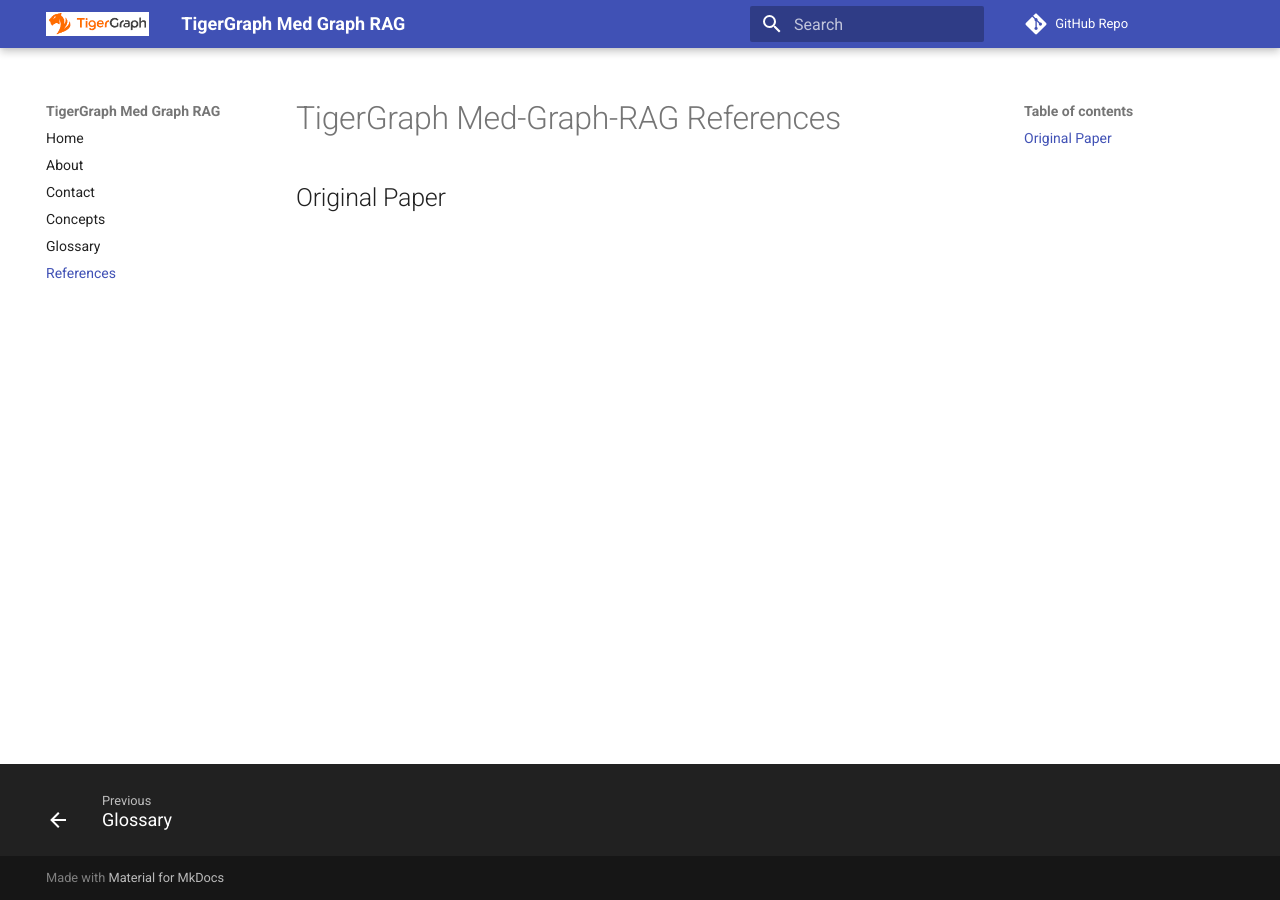
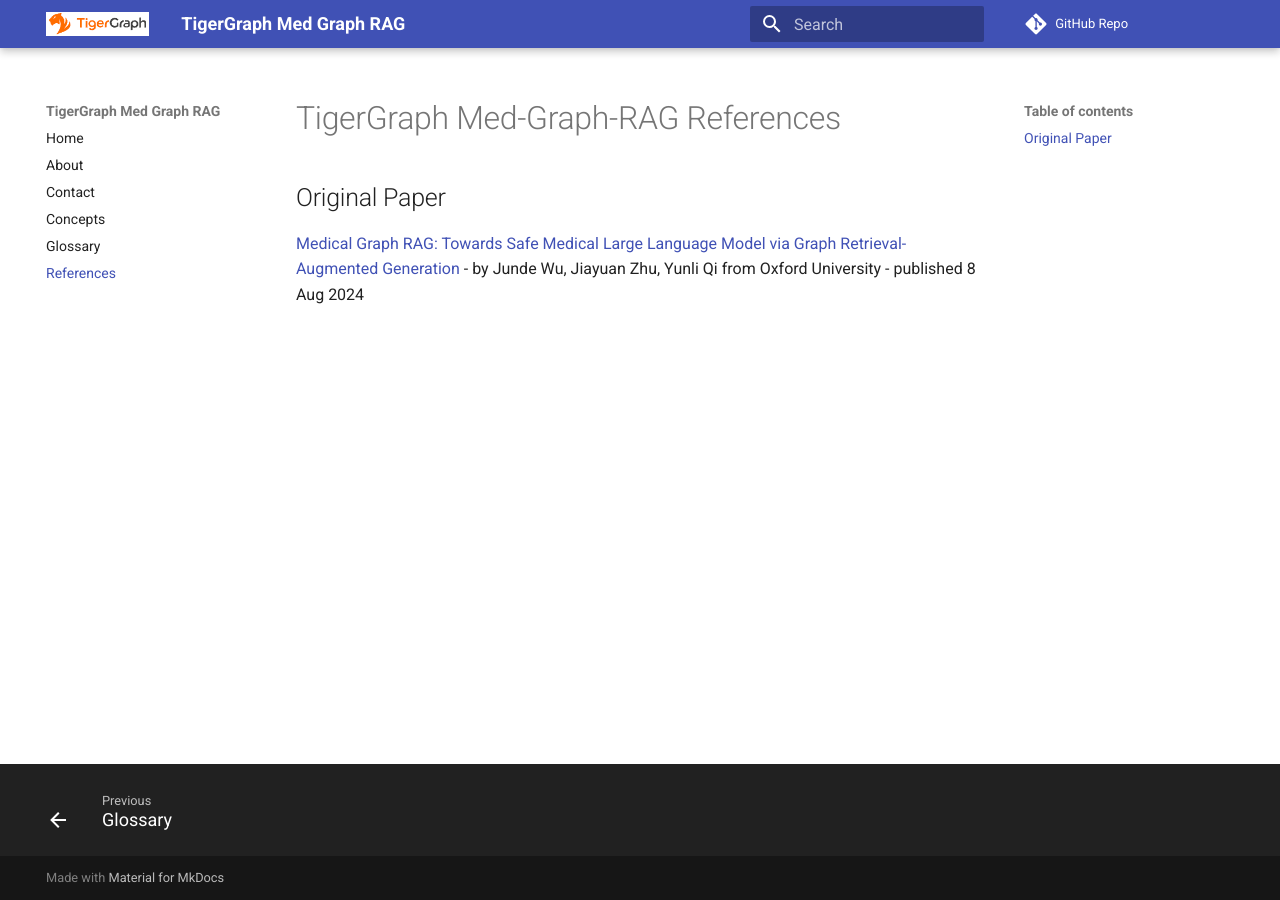
Before and after one commit to dmccrearytg/med-graph-rag-tg, an MkDocs documentation site: the page built from docs/references.md, in a window 1280 px wide. Built offline with MkDocs 1.6.1 and Material for MkDocs 9.7.7, drawn with Linux system fonts in a browser that asks for light colours; comment, search, counter and statistics services are not loaded.

Commit message:
updating content

```diff
--- a/docs/references.md
+++ b/docs/references.md
@@ -1,4 +1,4 @@
 # TigerGraph Med-Graph-RAG References
 
 ## Original Paper
-[]()
+[Medical Graph RAG: Towards Safe Medical Large Language Model via Graph Retrieval-Augmented Generation](https://arxiv.org/abs/2408.04187) - by Junde Wu, Jiayuan Zhu, Yunli Qi from Oxford University - published 8 Aug 2024
```
Also changed, not shown: docs/img/logo-v2.png (added), 1 other file.
